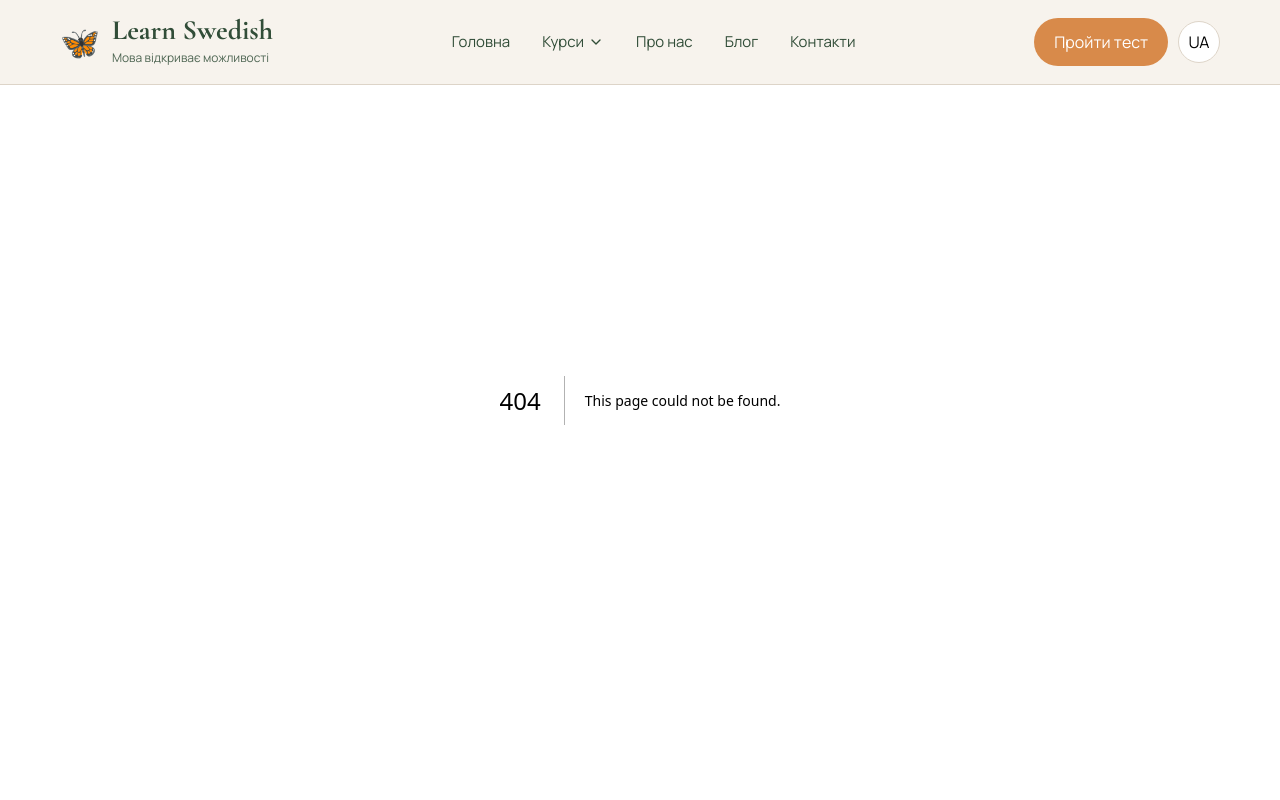
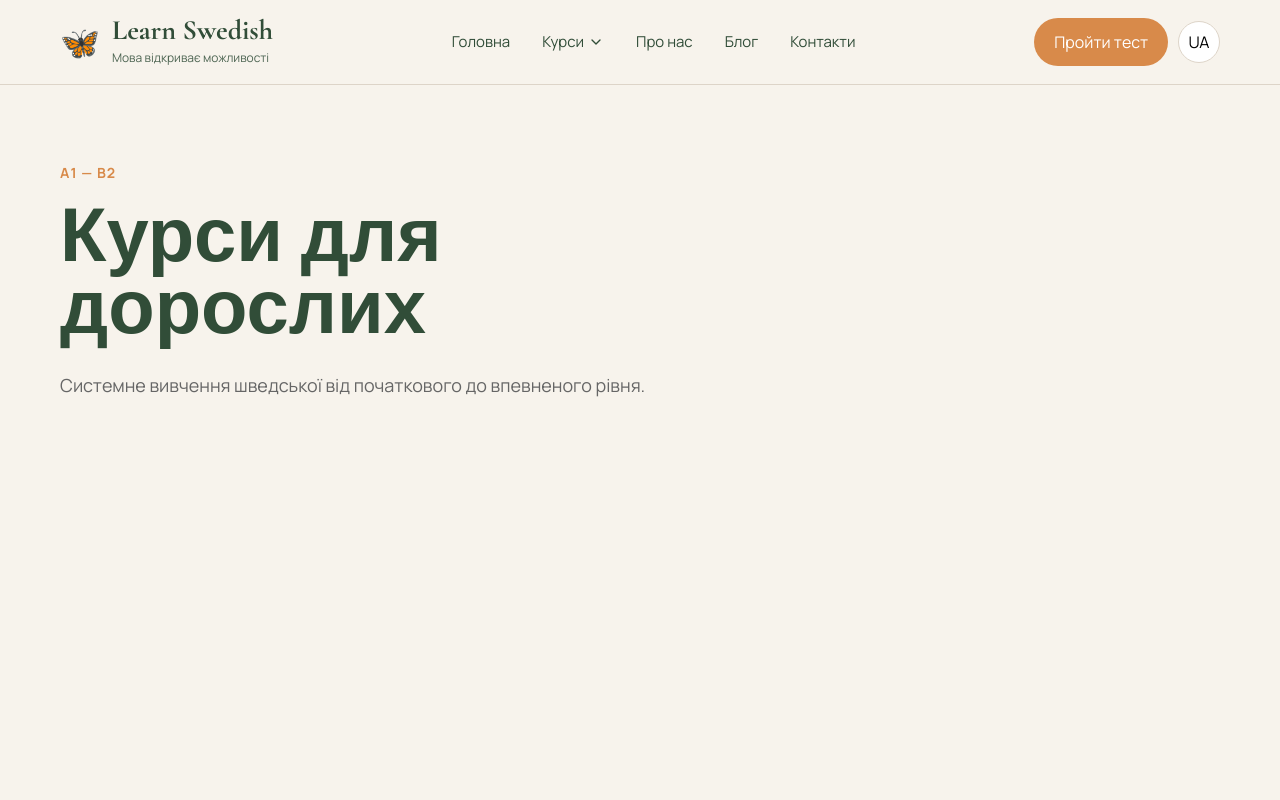
Before and after one commit to LiliiaDud/learn-swedish, a Next.js app: page /courses/adults in a window 1280 px wide. Before the commit this address had no page. Shown: the top 800 px of the page. Built offline with nearby package versions, Linux system fonts and the light colour scheme.

Commit message:
feat: add dynamic course pages

```diff
--- /dev/null
+++ b/src/app/courses/[slug]/course.module.scss
@@ -0,0 +1,63 @@
+@use "../../../styles/variables" as *;
+
+.page {
+  min-height: 100vh;
+}
+
+.hero {
+  padding: 160px 0 90px;
+
+  background: $background;
+}
+
+.content {
+  max-width: 760px;
+}
+
+.level {
+  display: inline-block;
+
+  margin-bottom: 18px;
+
+  color: $accent;
+
+  font-size: 14px;
+  font-weight: 700;
+
+  text-transform: uppercase;
+  letter-spacing: 1px;
+}
+
+.title {
+  margin-bottom: 24px;
+
+  color: $primary;
+
+  font-family: var(--font-cormorant);
+
+  font-size: clamp(48px, 7vw, 76px);
+  line-height: 0.95;
+}
+
+.description {
+  max-width: 680px;
+
+  color: $text-light;
+
+  font-size: 18px;
+  line-height: 1.8;
+}
+
+@media (max-width: 768px) {
+  .hero {
+    padding: 130px 0 70px;
+  }
+
+  .title {
+    font-size: clamp(44px, 13vw, 60px);
+  }
+
+  .description {
+    font-size: 16px;
+  }
+}
--- /dev/null
+++ b/src/app/courses/[slug]/page.tsx
@@ -0,0 +1,49 @@
+import Container from "@/components/shared/Container";
+
+import { courses } from "@/data/courses";
+
+import styles from "./course.module.scss";
+
+type CoursePageProps = {
+  params: Promise<{
+    slug: string;
+  }>;
+};
+
+export default async function CoursePage({ params }: CoursePageProps) {
+  const { slug } = await params;
+
+  const course = courses.find((course) => course.id === slug);
+
+  if (!course) {
+    return (
+      <main className={styles.page}>
+        <section className={styles.hero}>
+          <Container>
+            <div className={styles.content}>
+              <h1 className={styles.title}>Курс не знайдено</h1>
+            </div>
+          </Container>
+        </section>
+      </main>
+    );
+  }
+
+  return (
+    <main className={styles.page}>
+      <section className={styles.hero}>
+        <Container>
+          <div className={styles.content}>
+            {course.level && (
+              <span className={styles.level}>{course.level}</span>
+            )}
+
+            <h1 className={styles.title}>{course.title}</h1>
+
+            <p className={styles.description}>{course.description}</p>
+          </div>
+        </Container>
+      </section>
+    </main>
+  );
+}
```
